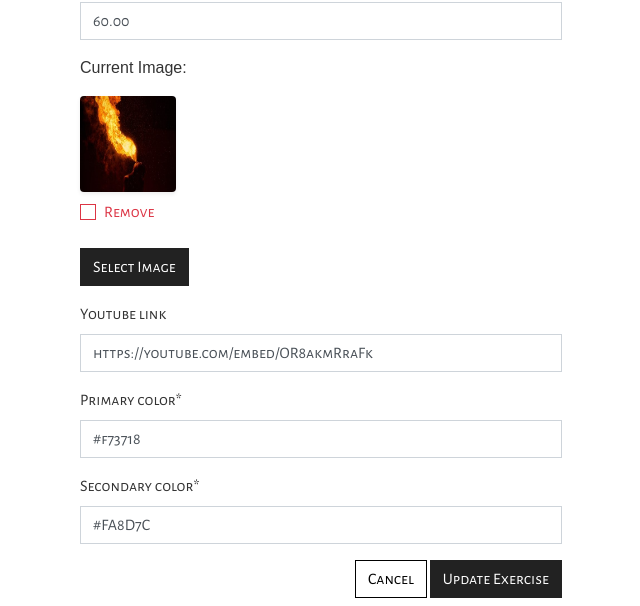
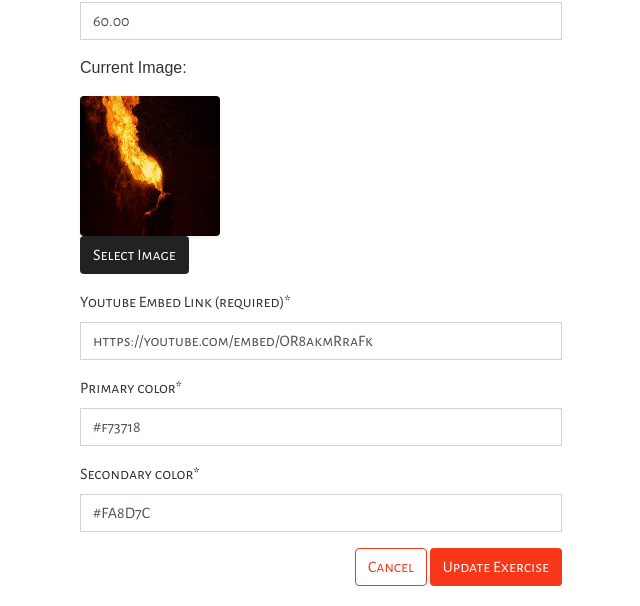
Before and after one commit to ShiftyKitty/MS4-Abhaile, a Django app: page /exercises/edit/2/ in a window 1280 px wide. Shown: the part 2800-3406 px from the top of the page, without its empty margins (63-703 px from the left). Run offline with Django 3.2, Linux system fonts and the light colour scheme; the visitor is signed in with stand-in values (Sample User, id 1); data comes from the database, SQL or seed files in the repository; parts of the project's set-up code (start-up, migrations or seed data) failed here and were passed over; some libraries are stand-ins or nearby versions; some web fonts are replaced.

Commit message:
add exercise and edit exercise forms, models and clearable field file input updated to allow for better before and after image visuals. html and css updated as well to allow for this

```diff
--- a/exercises/forms.py
+++ b/exercises/forms.py
@@ -10,7 +10,8 @@ class BreathworkForm(forms.ModelForm):
         model = Breathwork
         fields = '__all__'
 
-    image = forms.ImageField(label='Image', required=False, widget=CustomClearableFileInput)
+    image = forms.ImageField(label='Image (required)', required=True, widget=CustomClearableFileInput)
+    youtube_link = forms.URLField(label='Youtube Embed Link (required)', required=True)
 
     def __init__(self, *args, **kwargs):
         super().__init__(*args, **kwargs)
--- a/exercises/models.py
+++ b/exercises/models.py
@@ -28,8 +28,8 @@ class Breathwork(models.Model):
     breath_reps = models.DecimalField(max_digits=6, decimal_places=2, null=True, blank=True)
     image = models.ImageField(null=True, blank=True)
     youtube_link = models.URLField(max_length=1024, null=True, blank=True)
-    primary_color = models.CharField(max_length=254, default=True)
-    secondary_color = models.CharField(max_length=254, default=True)
+    primary_color = models.CharField(max_length=254, default="lightsteelblue")
+    secondary_color = models.CharField(max_length=254, default="lightpink")
 
 
     def __str__(self):
--- a/exercises/templates/exercises/custom_widget_templates/custom_clearable_file_input.html
+++ b/exercises/templates/exercises/custom_widget_templates/custom_clearable_file_input.html
@@ -1,7 +1,7 @@
 {% if widget.is_initial %}
     <p>{{ widget.initial_text }}:</p>
     <a href="{{ widget.value.url }}">
-        <img width="96" height="96" class="rounded shadow-sm" src="{{ widget.value.url }}">
+        <img width="140" height="140" class="rounded shadow-sm" src="{{ widget.value.url }}">
     </a>
     {% if not widget.required %}
         <div class="custom-control custom-checkbox mt-2">
@@ -11,7 +11,11 @@
     {% endif %}<br>
     {{ widget.input_text }}
 {% endif %}
-<span class="btn btn-black rounded-0 btn-file">
-    Select Image <input id="new-image" type="{{ widget.type }}" name="{{ widget.name }}"{% include "django/forms/widgets/attrs.html" %}>
+<span class="btn btn-black btn-file">
+    Select Image <input id="id_{{ widget.name }}" type="{{ widget.type }}" name="{{ widget.name }}"{% include "django/forms/widgets/attrs.html" %}>
 </span>
-<strong><p class="text-danger" id="filename"></p></strong>
+<strong><p class="text-danger" id="filename_{{ widget.name }}"></p></strong>
+<div class="image-preview col s12 l5" id="imagePreview-{{ widget.name }}">
+    <img src="" class="image-preview__image-{{ widget.name }}">
+    <span class="image-preview__default-text{{ widget.name }}"></span>
+</div>
--- a/exercises/templates/exercises/edit_breathwork_exercise.html
+++ b/exercises/templates/exercises/edit_breathwork_exercise.html
@@ -2,11 +2,9 @@
 {% load static %}
 
 {% block page_header %}
-    <div class="container header-container">
-        <div class="row">
-            <div class="col"></div>
-        </div>
-    </div>
+
+{% include 'includes/rest-of-site-nav.html' %}
+
 {% endblock %}
 
 {% block content %}
@@ -16,7 +14,7 @@
             <div class="col-12 col-md-6">
                 <hr>
                 <h2 class="logo-font mb-4">Breathwork Exercise Management</h2>
-                <h5 class="text-muted">Edit a Breathwork Exercise</h5>
+                <h5 class="text-{{ exercise.element.name }}">You are editing {{ exercise.name }}</h5>
                 <hr>
             </div>
         </div>
@@ -33,8 +31,8 @@
                         {% endif %}
                     {% endfor %}
                     <div class="text-right">
-                        <a class="btn btn-outline-black rounded-0" href="{% url 'exercises' %}">Cancel</a>
-                        <button class="btn btn-black rounded-0" type="submit">Update Exercise</button>
+                        <a class="btn btn-outline-{{ exercise.element.name }}" href="{% url 'exercises' %}">Cancel</a>
+                        <button class="btn btn-{{ exercise.element.name }}" type="submit">Update Exercise</button>
                     </div>
                 </form>
             </div>
@@ -45,9 +43,36 @@
 {% block postloadjs %}
     {{ block.super }}
     <script type="text/javascript">
-        $('#new-image').change(function() {
-            var file = $('#new-image')[0].files[0];
-            $('#filename').text(`Image will be set to: ${file.name}`);
+        $('#id_image').change(function() {
+            var file = $('#id_image')[0].files[0];
+            $('#filename_image').text(`Image will be set to: ${file.name}`);
         });
+
+        const previewContainer = document.getElementById("imagePreview-image");
+        const previewImage = previewContainer.querySelector(".image-preview__image-image");
+        const previewDefaultText = previewContainer.querySelector(".image-preview__default-textimage");
+
+        $('#id_image').change(function() {
+        const file = this.files[0];
+
+        if (file) {
+        const reader = new FileReader();
+
+        previewDefaultText.style.display = "none";
+        previewImage.style.display = "block";
+
+        reader.addEventListener("load", function() {
+        console.log(this);
+        previewImage.setAttribute("src", this.result);
+        });
+
+        reader.readAsDataURL(file);
+        } else {
+        previewDefaultText.style.display = null;
+        previewImage.style.display = null;
+        previewImage.setAttribute("src", "");
+        }
+        });
+
     </script>
 {% endblock %}
--- a/products/templates/products/add_product.html
+++ b/products/templates/products/add_product.html
@@ -37,8 +37,8 @@
                     </div>
                     {% endfor %}
                     <div class="text-right mb-4">
-                        <a class="btn btn-outline-black rounded-0" href="{% url 'products' %}">Cancel</a>
-                        <button class="btn btn-black rounded-0" type="submit">Add Product</button>
+                        <a class="btn btn-outline-black" href="{% url 'products' %}">Cancel</a>
+                        <button class="btn btn-black" type="submit">Add Product</button>
                     </div>
                 </form>
             </div>
--- a/products/templates/products/edit_product.html
+++ b/products/templates/products/edit_product.html
@@ -36,8 +36,8 @@
                         {% endif %}
                     {% endfor %}
                     <div class="text-right mb-4">
-                        <a class="btn btn-outline-black rounded-0" href="{% url 'products' %}">Cancel</a>
-                        <button class="btn btn-{{ product.element.name }} rounded-0" type="submit">Update Product</button>
+                        <a class="btn btn-outline-black" href="{% url 'products' %}">Cancel</a>
+                        <button class="btn btn-{{ product.element.name }}" type="submit">Update Product</button>
                     </div>
                 </form>
             </div>
--- a/static/css/base.css
+++ b/static/css/base.css
@@ -858,6 +858,12 @@ body {
     }
 }
 
+.image-preview__image-image {
+    display: none;
+    width: 30%;
+    height: 30%;
+  }
+
 .image-preview__image-image_1 {
     display: none;
     width: 25%;
@@ -883,6 +889,8 @@ body {
   }
 
 
+
+
 /* exercises page */
 
 .element-container-image-exer {
```
Also changed, not shown: exercises/templates/exercises/add_breathwork_exercise.html (+35 -10 lines), exercises/migrations/0003_auto_20211210_1444.py (added), media/blowin-in-the-wind-1193238_LNyi4lU.jpg (added), media/blowin-in-the-wind-1193238_UxPgb0D.jpg (added), media/pexels-photo-1426718_N6jICEg.jpeg (added).
